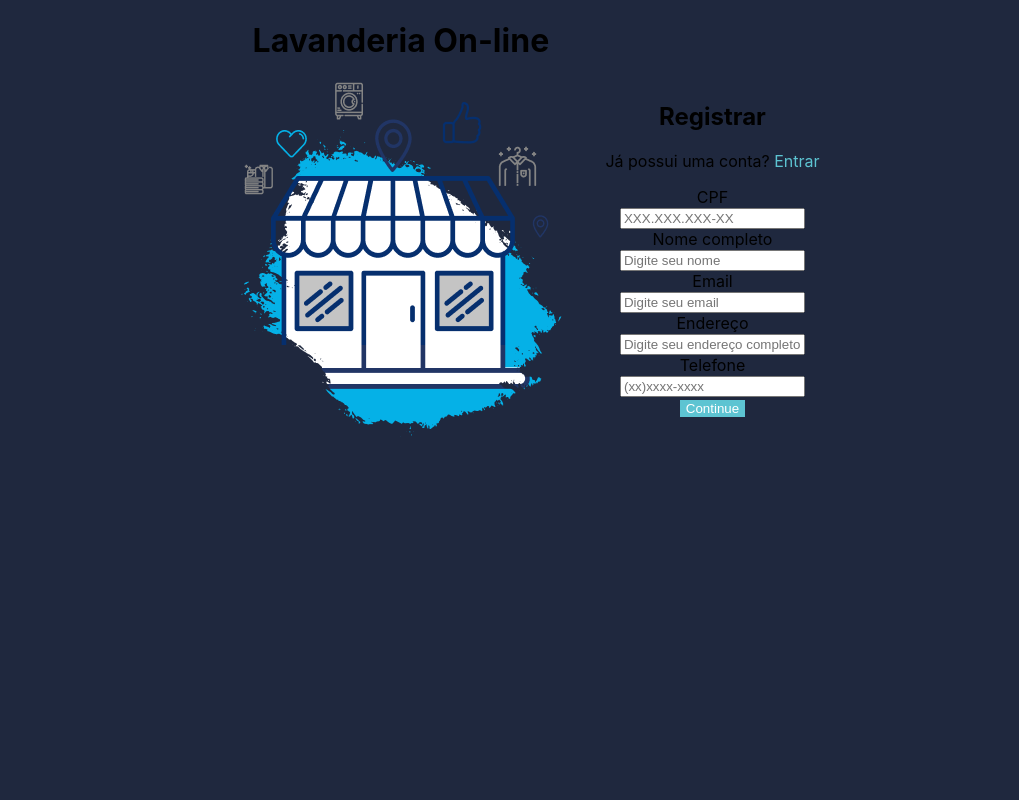
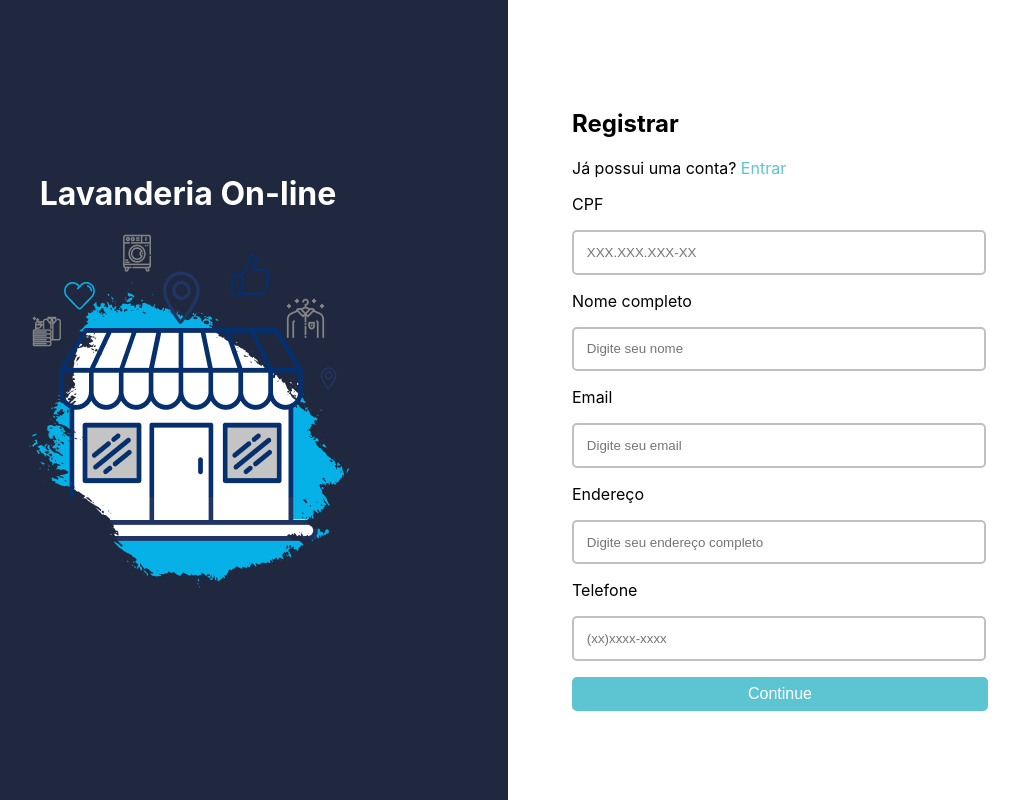
Before and after one commit to JanainaNogueira/Lavanderia-on-line, an Angular app: page /registro in a window 1280 px wide. Shown: the whole page, without its empty margins (132-1151 px from the left). Built offline with nearby package versions, Linux system fonts and the light colour scheme.

Commit message:
correção do CSS da página de registro

```diff
--- a/src/app/login/login.component.css
+++ b/src/app/login/login.component.css
@@ -29,7 +29,7 @@
     border-radius: 5px;
     width: 30vw;
     padding: 1vw;
-    border: 0.3vw solid var(--cinza);
+    border: 0.2vw solid var(--cinza);
 }
 
 .botao {
--- a/src/app/registro/registro.component.css
+++ b/src/app/registro/registro.component.css
@@ -0,0 +1,40 @@
+.imagem {
+    text-align: center;
+    align-items: center;
+    color: var(--branco);
+    width: 50vw;
+    background-color: var(--azulEscuro);
+    display: flex;
+    justify-content: center;
+    flex-direction: column;
+    height: 100vh;
+}
+
+.formRegistro {
+    display: flex;
+    justify-content: center;
+    flex-direction: column;
+    height: 100vh;
+    width: 45vw;
+    background-color: var(--branco);
+    text-align: left;
+    padding-left: 5vw;
+}
+
+.campoForm {
+    background-color: var(--branco);
+    text-align: left;
+    margin-top: 2vh;
+    margin-bottom: 2vh;
+    border-radius: 5px;
+    width: 30vw;
+    padding: 1vw;
+    border: 0.2vw solid var(--cinza);
+}
+
+.botao {
+    font-size: 2vh;
+    border-radius: 5px;
+    width: 32.5vw;
+    padding: 1vh;
+}
--- a/src/app/registro/registro.component.html
+++ b/src/app/registro/registro.component.html
@@ -3,7 +3,7 @@
         <h1>Lavanderia On-line</h1>
         <img src="..\..\assets\img\ilustra-lojas.png" alt="Ilustração de lojas">
     </div>
-    <div class="formLogin">
+    <div class="formRegistro">
         <form>
             <h2>Registrar</h2>
             <p>Já possui uma conta? <a routerLink="/login">Entrar</a></p>
```
